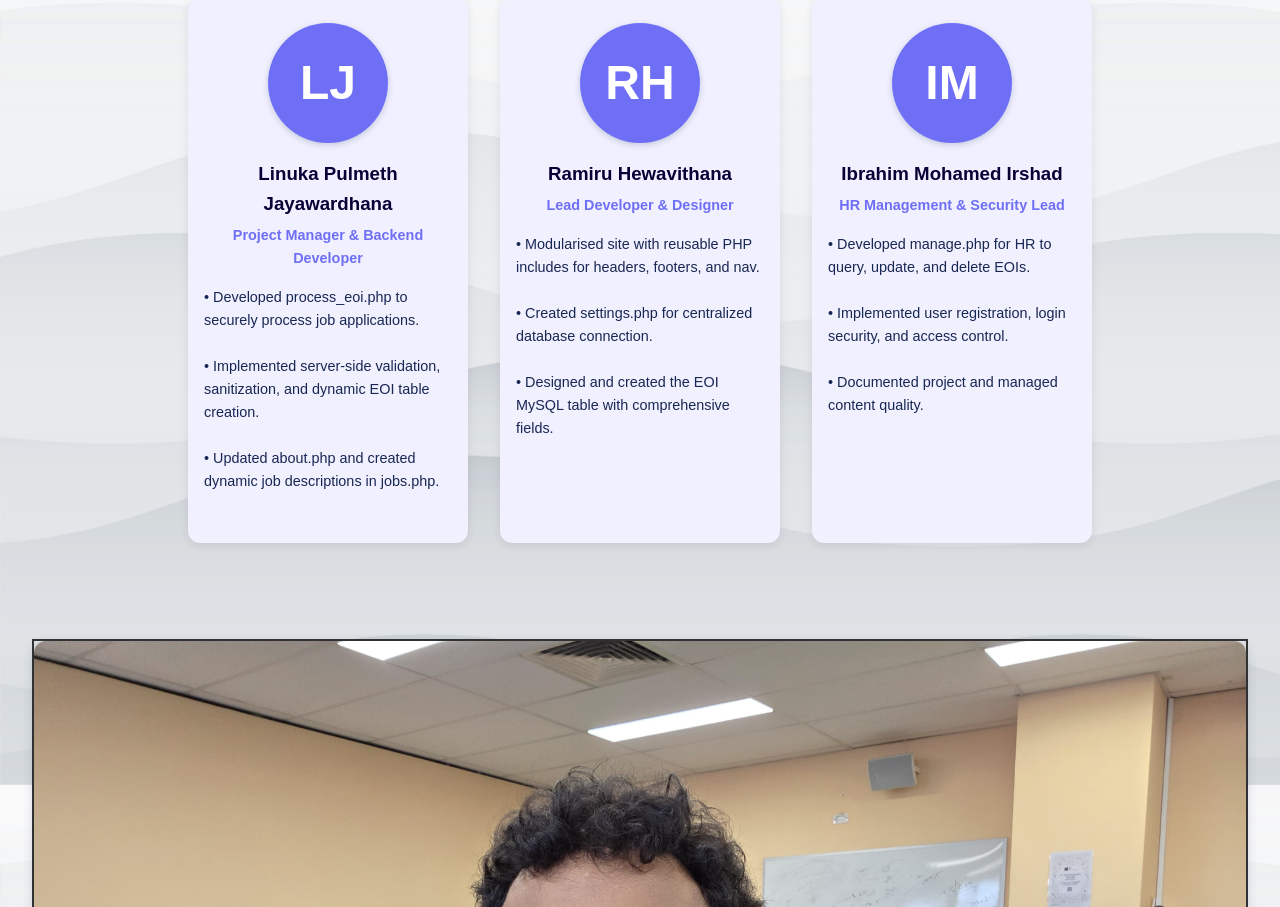
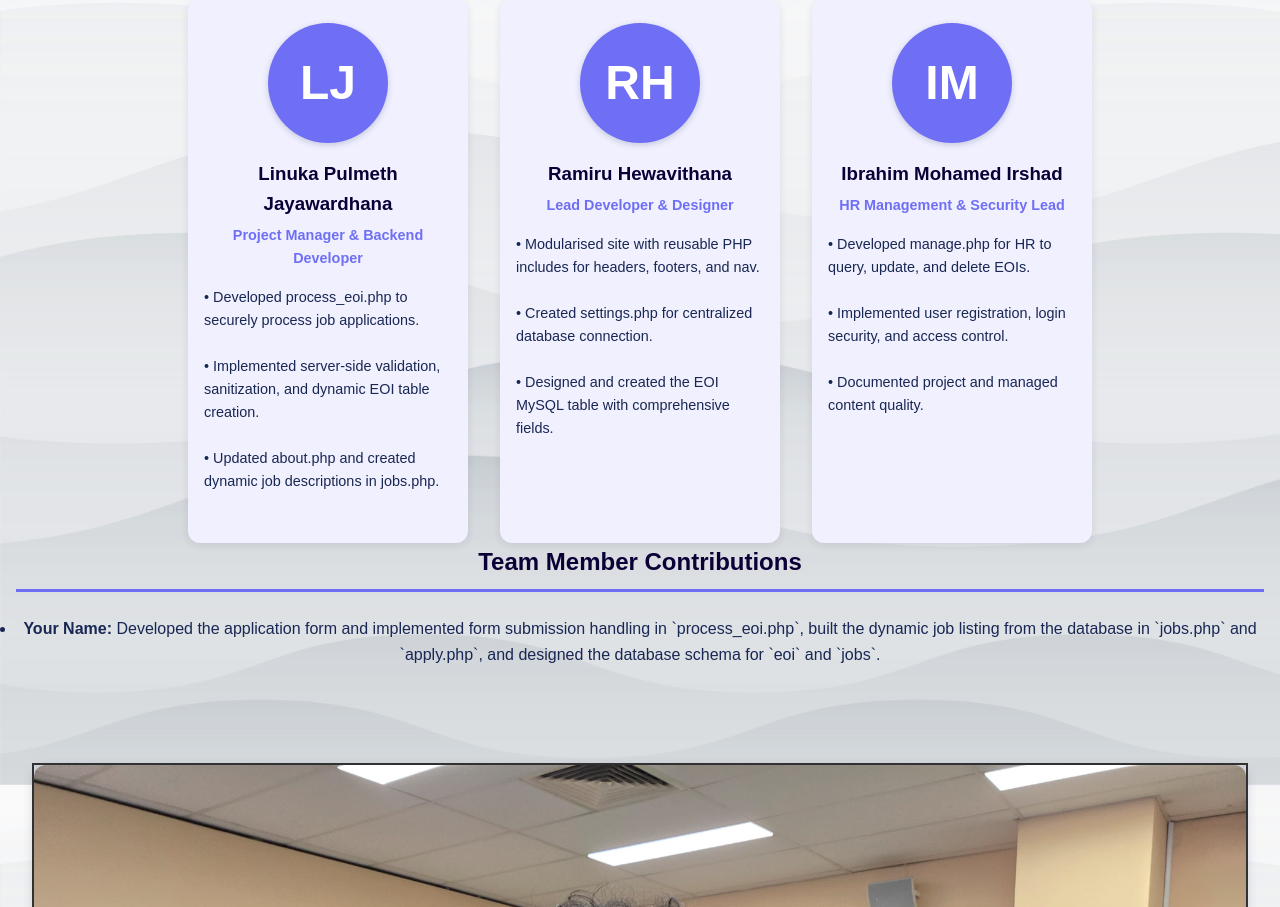
Before and after one commit to 105716506/Project1, a PHP site: page /about.php in a window 1280 px wide. Shown: the part 922-1829 px from the top of the page. Run offline with PHP 8.4, Linux system fonts and the light colour scheme.

Commit message:
Add team memebers contridution

```diff
--- a/about.php
+++ b/about.php
@@ -62,6 +62,13 @@
       }
       ?>
     </div>
+
+    <h2>Team Member Contributions</h2>
+<ul>
+  <li><strong>Your Name:</strong> Developed the application form and implemented form submission handling in `process_eoi.php`, built the dynamic job listing from the database in `jobs.php` and `apply.php`, and designed the database schema for `eoi` and `jobs`.</li>
+  <!-- Add your teammates and what they did -->
+</ul>
+
   </section>
 
   <section class="team-info" style="text-align:center; margin-top:3rem;">
```
